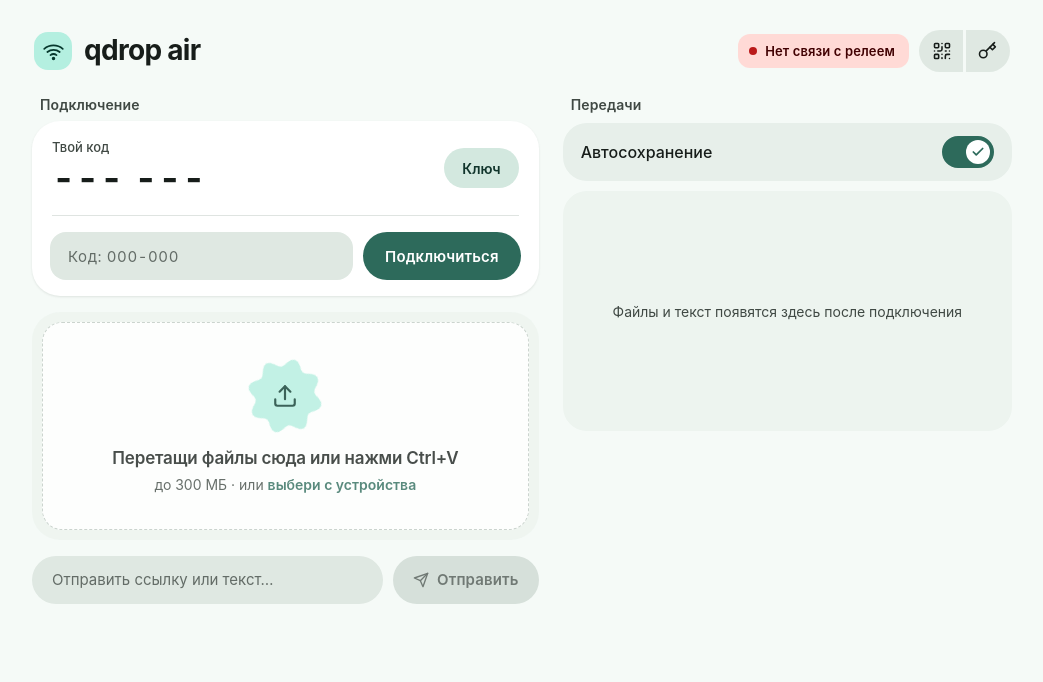
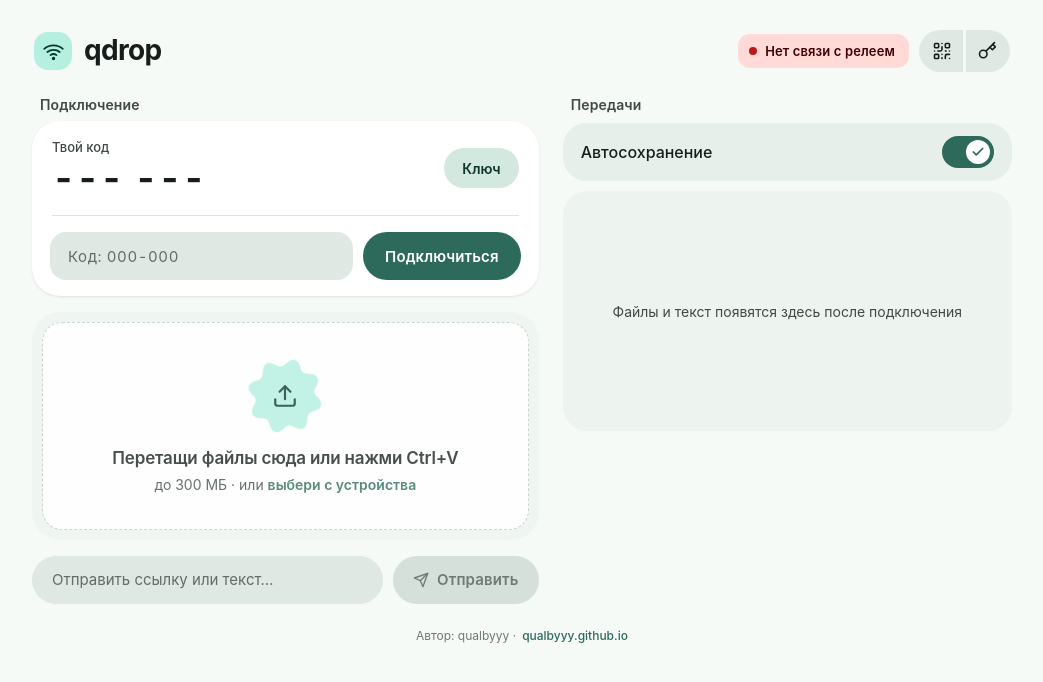
Before and after one commit to qualbyyy/qdrop, a plain HTML site: page index.html in a window 1280 px wide. Shown: the whole page, without its empty margins (118-1161 px from the left). Drawn offline with Linux system fonts and the light colour scheme.

Commit message:
feat: remove air branding and add author footer

```diff
--- a/app.js
+++ b/app.js
@@ -155,7 +155,7 @@ function initApp() {
   const quotaProgressBar = $('quotaProgressBar');
 
   const config = getConfig();
-  const baseTitle = document.title || 'qdrop air';
+  const baseTitle = document.title || 'qdrop';
 
   let roomCode = '';
   let roomToken = '';
@@ -257,7 +257,7 @@ function initApp() {
   function markUnreadIfHidden() {
     if (!document.hidden) return;
     unreadCount += 1;
-    document.title = `(${unreadCount}) qdrop air`;
+    document.title = `(${unreadCount}) qdrop`;
   }
 
   function clearUnreadTitle() {
@@ -1195,7 +1195,7 @@ function initApp() {
         (decodedText) => {
           const code = extractCodeFromInput(decodedText);
           if (!code) {
-            scanStatus.textContent = 'Это не QR-код qdrop air';
+            scanStatus.textContent = 'Это не QR-код qdrop';
             return;
           }
           stopQrScanner();
--- a/index.html
+++ b/index.html
@@ -7,7 +7,7 @@
   <meta name="theme-color" media="(prefers-color-scheme: light)" content="#F5FAF7">
   <meta name="theme-color" media="(prefers-color-scheme: dark)" content="#0F1512">
   <meta http-equiv="Content-Security-Policy" content="default-src 'self'; script-src 'self'; style-src 'self' 'unsafe-inline' https://fonts.googleapis.com; font-src 'self' https://fonts.gstatic.com; img-src 'self' data: blob:; media-src 'self' blob:; connect-src 'self' https://functions.yandexcloud.net https://storage.yandexcloud.net https:; object-src 'none'; base-uri 'none'; form-action 'none'">
-  <title>qdrop air — быстрая передача файлов и текста</title>
+  <title>qdrop — быстрая передача файлов и текста</title>
   <link rel="icon" href="icon.svg" type="image/svg+xml">
   <link rel="apple-touch-icon" href="icon.svg">
   <link rel="manifest" href="manifest.webmanifest">
@@ -71,7 +71,7 @@
               <circle cx="12" cy="20" r="1"/>
             </svg>
           </span>
-          <h1 class="large-title">qdrop air</h1>
+          <h1 class="large-title">qdrop</h1>
         </div>
       </header>
 
@@ -184,6 +184,11 @@
           </div>
         </div>
       </section>
+
+      <footer class="window-footer">
+        <span>Автор: qualbyyy ·</span>
+        <a class="author-link" href="https://qualbyyy.github.io" target="_blank" rel="noopener noreferrer">qualbyyy.github.io</a>
+      </footer>
     </div>
   </main>
 
--- a/style.css
+++ b/style.css
@@ -1835,6 +1835,29 @@ body {
   }
 }
 
+/* ---------- Footer ---------- */
+
+.window-footer {
+  display: flex;
+  align-items: center;
+  justify-content: center;
+  gap: 6px;
+  padding-top: 4px;
+  font-size: 12px;
+  color: var(--md-outline);
+  text-align: center;
+}
+
+.author-link {
+  color: var(--md-primary);
+  text-decoration: none;
+  font-weight: 500;
+}
+
+.author-link:hover {
+  text-decoration: underline;
+}
+
 /* ---------- Accessibility Safeguards ---------- */
 
 @media (prefers-reduced-motion: reduce) {
```
Also changed, not shown: manifest.webmanifest.
